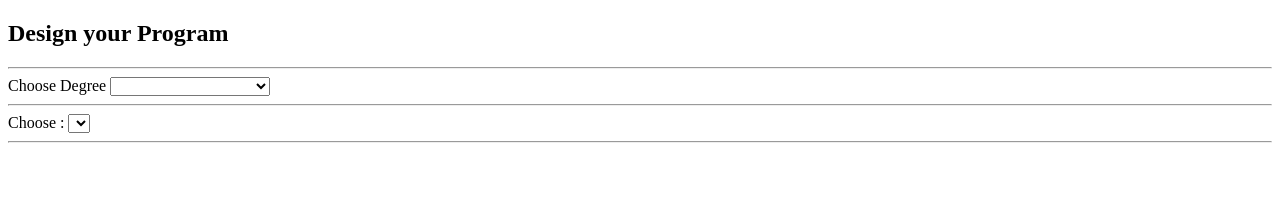
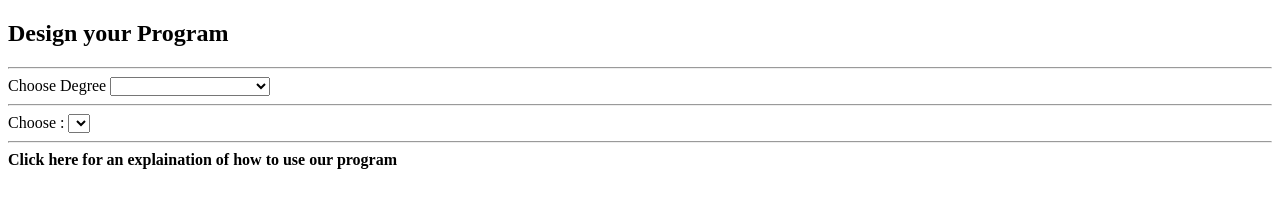
Before and after one commit to LachlanBarden/ProgramAdviseryTool, a plain HTML site: page PAT/Website bits/Index Page/pat dropdown version.html in a window 1280 px wide. Drawn offline with Linux system fonts and the light colour scheme.

Commit message:
Add files via upload
Added explain Page readme for the buys to work on

```diff
--- a/PAT/Website bits/Index Page/pat dropdown version.html
+++ b/PAT/Website bits/Index Page/pat dropdown version.html
@@ -35,5 +35,8 @@ Choose Degree
 Choose :
 <select id="slct2" name="slct2"></select>
 <hr />
+
+
+<b>Click here for an explaination of how to use our program</b>
 </body>
 </html>
```
Also changed, not shown: PAT/Website bits/Explain/ReadMe.txt (added).
